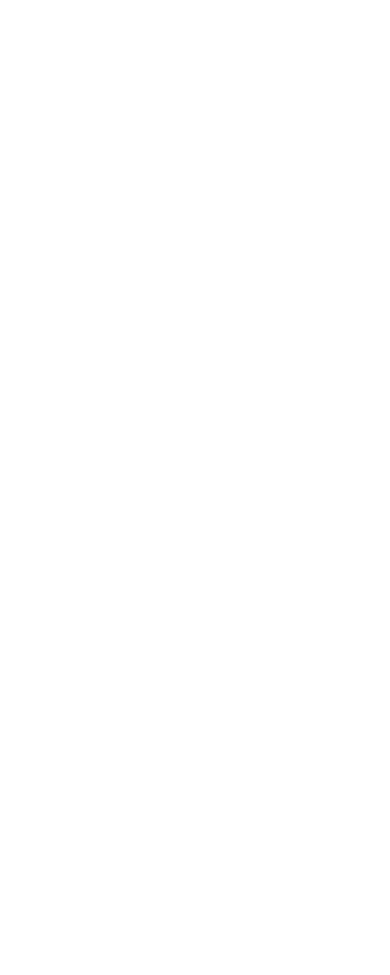
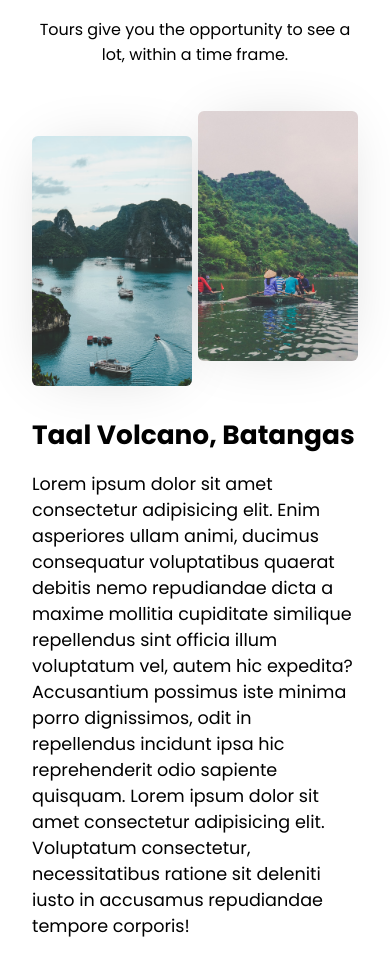
Before and after one commit to Mithra-py/react-workshop, a React (Create React App) app in the folder tour-travel-project/: page / in a window 390 px wide. Shown: the part 1035-2010 px from the top of the page. Before the commit the page ends 851 px from the top, so only its background shows below. Built offline with nearby package versions, Linux system fonts and the light colour scheme.

Commit message:
Destination with styles

```diff
--- /dev/null
+++ b/tour-travel-project/src/components/Destination.jsx
@@ -0,0 +1,28 @@
+import React from 'react'
+import "./DestinationStyles.css"
+import img1 from "../assets/1.jpg"
+import img2 from "../assets/2.jpg"
+import img3 from "../assets/3.jpg"
+import img4 from "../assets/4.jpg"
+
+const Destination = () => {
+    return (
+        <div className='destination'>
+            <h1>Popular Destinations</h1>
+            <p>Tours give you the opportunity to see a lot, within a time frame.</p>
+
+            <div className='first-des'>
+                <div className='des-text'>
+                    <h2>Taal Volcano, Batangas</h2>
+                    <p>Lorem ipsum dolor sit amet consectetur adipisicing elit. Enim asperiores ullam animi, ducimus consequatur voluptatibus quaerat debitis nemo repudiandae dicta a maxime mollitia cupiditate similique repellendus sint officia illum voluptatum vel, autem hic expedita? Accusantium possimus iste minima porro dignissimos, odit in repellendus incidunt ipsa hic reprehenderit odio sapiente quisquam. Lorem ipsum dolor sit amet consectetur adipisicing elit. Voluptatum consectetur, necessitatibus ratione sit deleniti iusto in accusamus repudiandae tempore corporis!</p>
+                </div>
+                <div className='image'>
+                <img src={img1} alt="dest-img" />
+                <img src={img2} alt="dest-img" />
+                </div>
+            </div>
+        </div>
+    )
+}
+
+export default Destination
--- /dev/null
+++ b/tour-travel-project/src/components/DestinationStyles.css
@@ -0,0 +1,73 @@
+.destination {
+    margin: 4rem 6rem;
+}
+
+.destination h1 {
+    font-size: 3rem;
+}
+
+.first-des {
+    display: flex;
+    align-items: center;
+    justify-content: space-between;
+    margin-top: 4.5rem;
+}
+
+.des-text {
+    width: 45%;
+    text-align: start;
+    font-size: 1.1rem;
+}
+
+.des-text h2 {
+    padding-bottom: 1rem;
+}
+
+.image {
+    position: relative;
+    width: 50%;
+    display: flex;
+    justify-content: space-between;
+    z-index: -99;
+}
+
+.image img {
+    width: 49%;
+    height: 350px;
+    object-fit: cover;
+    border-radius: 6px;
+    box-shadow: -1px 1px 62px -18px rgba(0, 0, 0, 0.19);
+}
+
+.image img:nth-child(2) {
+    position: absolute;
+    top: -10%;
+    right: 0;
+}
+
+@media screen and (max-width:850px) {
+    .destination {
+        margin: 4rem 2rem;
+    }
+
+    .first-des {
+        display: flex;
+        flex-direction: column-reverse;
+        align-items: center;
+        justify-content: space-between;
+        margin-top: 2.5rem;
+    }
+
+    .des-text {
+        width: 100%;
+    }
+
+    .image {
+        width: 100%;
+        margin: 1.8rem 0;
+    }
+
+    .image img {
+        height: 250px;
+    }
+}
--- a/tour-travel-project/src/components/HeroStyles.css
+++ b/tour-travel-project/src/components/HeroStyles.css
@@ -2,6 +2,16 @@
     width: 100%;
     height: 100vh;
     position: relative;
+}
+
+.hero-mid {
+    width: 100%;
+    height: 70vh;
+    position: relative;
+}
+
+.hero-mid h1{
+padding-top: 4rem !important;
 }
 
 img {
@@ -43,6 +53,10 @@
     color: #222;
 }
 
+.hero-text .hide{
+    display: none;
+}
+
 @media screen and (max-width: 555px) {
     .hero-text h1 {
         padding: 10px 20px;
--- a/tour-travel-project/src/routes/About.jsx
+++ b/tour-travel-project/src/routes/About.jsx
@@ -1,9 +1,16 @@
 import React from 'react'
+import Hero from '../components/Hero'
+import night from "../assets/night.jpg"
 
 const About = () => {
     return (
         <>
-<h1>This is About</h1>
+            <Hero
+                cName="hero-mid"
+                heroImg={night}
+                title="About"
+                btnClass="hide"
+            />
         </>
     )
 }
--- a/tour-travel-project/src/routes/Contact.jsx
+++ b/tour-travel-project/src/routes/Contact.jsx
@@ -1,9 +1,16 @@
 import React from 'react'
+import Hero from '../components/Hero'
+import img2 from "../assets/2.jpg"
 
 const Contact = () => {
   return (
     <>
-<h1>This is Contact</h1>
+<Hero
+        cName="hero-mid"
+        heroImg={img2}
+        title="Contact"
+        btnClass="hide"
+      />
     </>
   )
 }
--- a/tour-travel-project/src/routes/Home.jsx
+++ b/tour-travel-project/src/routes/Home.jsx
@@ -1,6 +1,7 @@
 import React from 'react'
 import Hero from '../components/Hero'
 import img12 from "../assets/12.jpg"
+import Destination from '../components/Destination'
 
 const Home = () => {
   return (
@@ -14,6 +15,7 @@
     url="/"
     btnClass="show"
     />
+    <Destination/>
     </>
   )
 }
--- a/tour-travel-project/src/routes/Service.jsx
+++ b/tour-travel-project/src/routes/Service.jsx
@@ -1,9 +1,16 @@
 import React from 'react'
+import Hero from '../components/Hero'
+import night from "../assets/night.jpg"
 
 const Service = () => {
   return (
     <>
-<h1>This is Services</h1>
+      <Hero
+        cName="hero-mid"
+        heroImg={night}
+        title="Service"
+        btnClass="hide"
+      />
     </>
   )
 }
```
Also changed, not shown: tour-travel-project/src/components/DestinationData.jsx (added).
